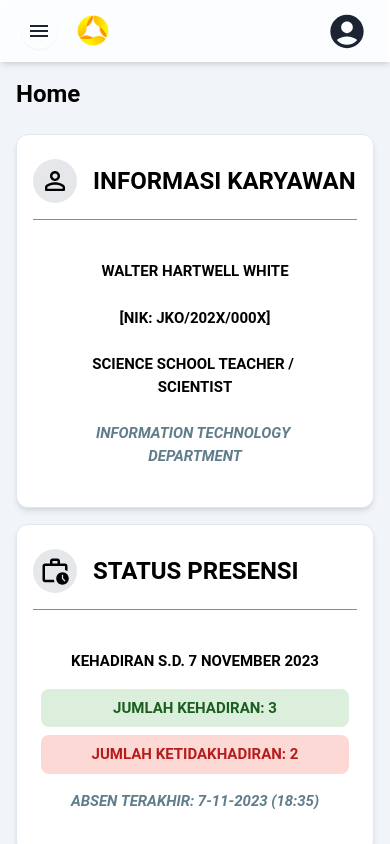
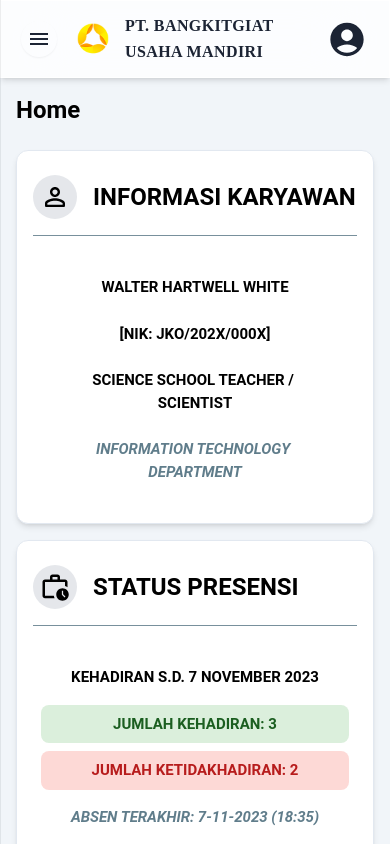
Before and after one commit to emilfauzan/erpplayground, a Next.js app: page /dashboard/home in a window 390 px wide. Built offline with nearby package versions, Linux system fonts and the light colour scheme.

Commit message:
modified topbar & sidebar responsiveness\ up to smallest size 360px

```diff
--- a/components/common/tables/HarvesterTable.tsx
+++ b/components/common/tables/HarvesterTable.tsx
@@ -60,7 +60,7 @@ const HarvesterTable: React.FC = () => {
         }, {
             field: 'RANKING',
             headerName: 'Ranking',
-            // description: 'Ranking',
+            description: 'Ranking berdasarkan realisasi berat (Kg)',
             headerAlign: 'center',
             align: 'center',
             flex: .1,
@@ -118,7 +118,7 @@ const HarvesterTable: React.FC = () => {
         }, {
             field: 'RKH_KG',
             headerName: 'Berat (Kg)',
-            description: 'RKH Kg - Jumlah berat janjang (dalam Kg) sesuai dengan RKH',
+            description: 'RKH (Kg) - Jumlah berat janjang (dalam Kg) sesuai dengan RKH',
             headerAlign: 'center',
             align: 'center',
             type: 'number',
--- a/components/navigation/Sidebar/Sidebar.tsx
+++ b/components/navigation/Sidebar/Sidebar.tsx
@@ -103,8 +103,8 @@ const Sidebar = ({ sidebarOpen, setSidebarOpen }: SidebarProp) => {
                                 NT CORP ANALYTICS
                             </Typography>
                             {/* White divider */}
-                            <hr className="block sm:hidden text-inherit" />
-                            <Typography className="tracking-wider text-left text-white font-bolder block sm:hidden" variant="h6">
+                            <hr className="block 3xsm:hidden text-inherit" />
+                            <Typography className="tracking-wider text-left text-white font-bolder block 3xsm:hidden" variant="h6">
                                 PT. BANGKITGIAT USAHA MANDIRI
                             </Typography>
                         </div>
--- a/components/navigation/Topbar/Topbar.tsx
+++ b/components/navigation/Topbar/Topbar.tsx
@@ -37,7 +37,7 @@ const Topbar = ({ sidebarOpen, setSidebarOpen }: TopbarProp) => {
                         />
                     </Link>
                     <div className='flex'>
-                    <Typography className='font-cinzel font-bold hidden sm:block tracking-wide'>
+                    <Typography className='font-cinzel font-bold hidden 3xsm:block tracking-wide pl-2'>
                         PT. BANGKITGIAT USAHA MANDIRI
                     </Typography>
 
--- a/tailwind.config.ts
+++ b/tailwind.config.ts
@@ -248,6 +248,7 @@ const config: Config = withMT({
       warning: "#FFA70B",
     },
     screens: {
+      "3xsm": "360px",
       "2xsm": "375px",
       "xsm": "425px",
       "3xl": "2000px",
```
